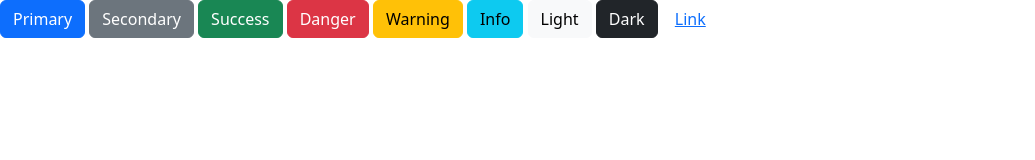
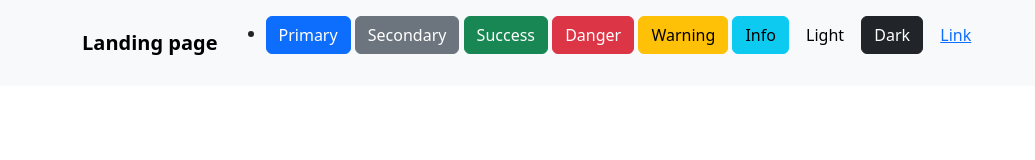
Before and after one commit to cussteladan/portofolio-patan, a plain HTML site: page index.html in a window 1280 px wide. Shown: the whole page, without its empty margins (0-1035 px from the left). Drawn offline with nearby package versions, Linux system fonts and the light colour scheme.

Commit message:
Update index.html

```diff
--- a/index.html
+++ b/index.html
@@ -1,10 +1,24 @@
 <html>
   <head>
     <title>
-      landing page
+      Landing page
     </title>
      <link href="https://cdn.jsdelivr.net/npm/bootstrap@5.3.8/dist/css/bootstrap.min.css" rel="stylesheet" integrity="sha384-sRIl4kxILFvY47J16cr9ZwB07vP4J8+LH7qKQnuqkuIAvNWLzeN8tE5YBujZqJLB" crossorigin="anonymous">
     <body>
+      <!--Navigasi/Navbar-->
+      <nav class ="navbar navbar-expand-lg navbar-light bg-light py-3 fixed-top">
+        <div class="container">
+          <a href="#" class="navbar-brand"> <b>Landing page</b></a>
+          <button class="navbar-toggler"
+            type="button"
+            data-bs-toggler="collapse"
+            data-bs-target="navmenu">
+            <span class="navbar-toggler-icon"></span>
+          </button>
+          <div class="collapse navbar-collapse" id="navmenu">
+            <ul clas="navbar-nav ms-auto">
+              <li class="nav-item">
+
       <button type="button" class="btn btn-primary">Primary</button>
       <button type="button" class="btn btn-secondary">Secondary</button>
       <button type="button" class="btn btn-success">Success</button>
```
